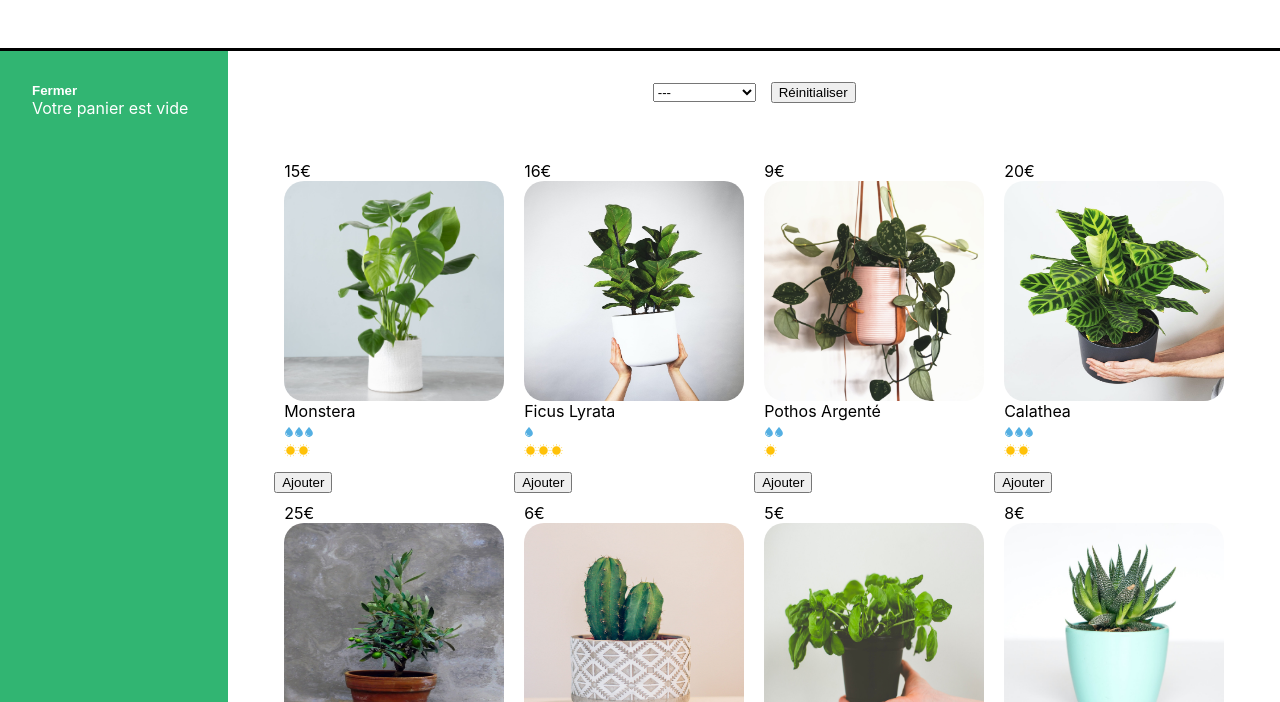
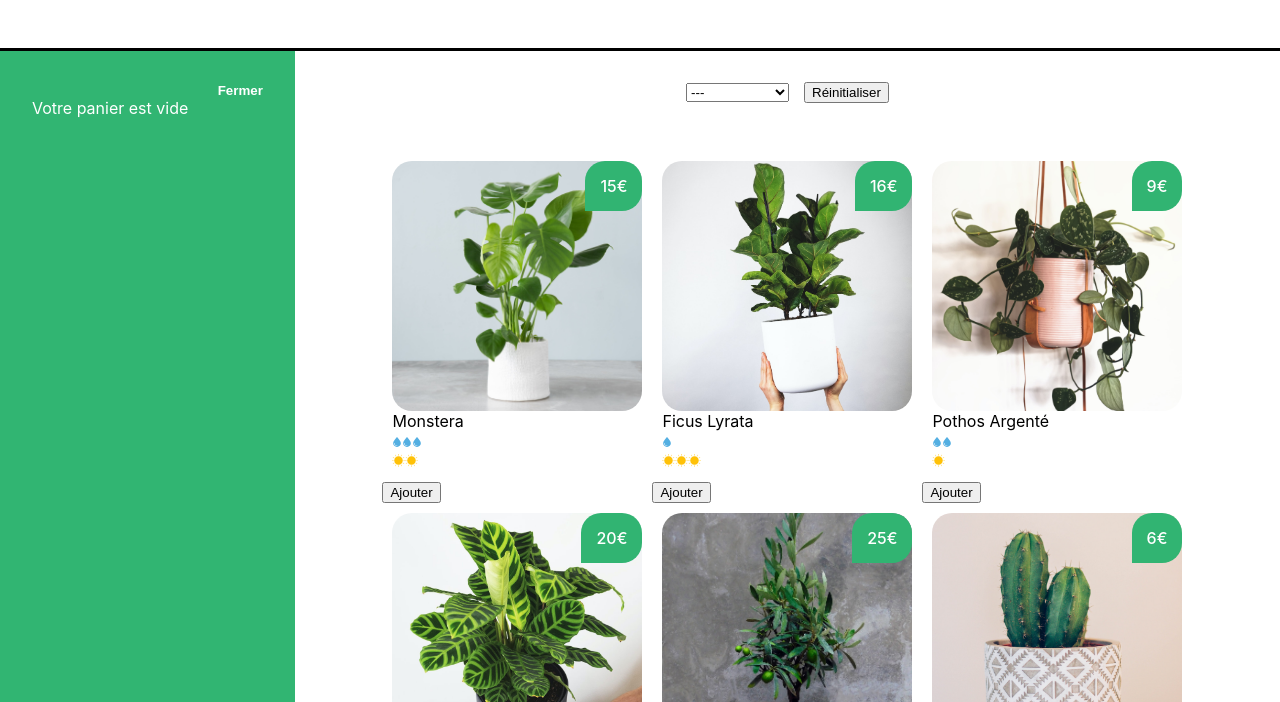
Before and after one commit to Franck79/la-maison-jungle, a React app: page / in a window 1280 px wide. Shown: the part 98-800 px from the top of the page. Built offline with nearby package versions, Linux system fonts and the light colour scheme.

Commit message:
update css cart and plantitem

```diff
--- a/src/styles/Cart.css
+++ b/src/styles/Cart.css
@@ -5,7 +5,7 @@
 	display: flex;
 	flex-direction: column;
 	justify-content: flex-start;
-	width: 200px;
+	width: 300px;
 }
 
 .lmj-cart-add-button {
@@ -22,11 +22,12 @@
 	align-self: self-start;
 	padding: 0;
 	color: white;
+	align-self: flex-end;
 }
 
 .lmj-cart-closed {
 	padding: 32px;
-	width: 200px;
+	width: 300px;
 }
 
 .lmj-cart-closed > button {
--- a/src/styles/PlantItem.css
+++ b/src/styles/PlantItem.css
@@ -1,7 +1,8 @@
 .lmj-plant-item-cover {
-	height: 220px;
-	width: 220px;
+	height: 250px;
+	width: 250px;
 	border-radius: 20px;
+	object-fit: cover;
 }
 
 .lmj-plant-item {
@@ -11,4 +12,16 @@
 	justify-content: center;
 	flex-direction: column;
 	text-transform: capitalize;
+	position: relative;
 }
+
+.lmj-plant-item-price {
+	position: absolute;
+	border-radius: 20px 20px 20px 0;
+	background-color: #31b472;
+	color: white;
+	padding: 15px;
+	right: 0;
+	top: 0;
+	font-weight: 500;
+}
```
